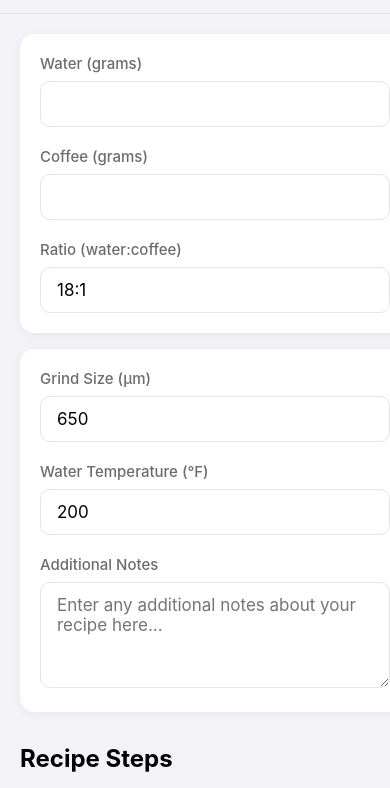
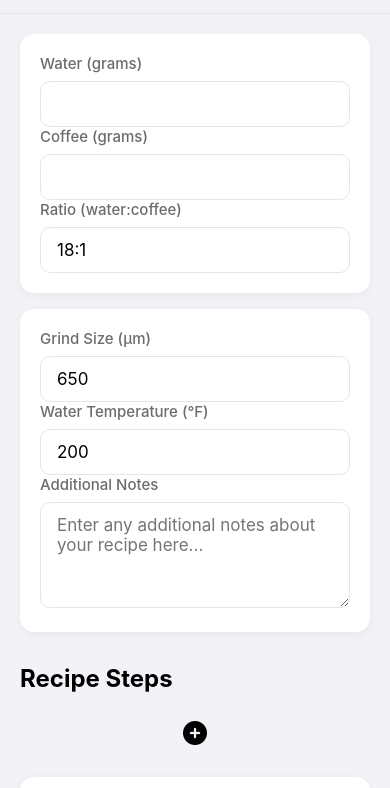
Before and after one commit to evans-mike/coffee-calc, a plain HTML site: page index.html in a window 390 px wide. Shown: the part 59-847 px from the top of the page. Drawn offline with nearby package versions, Linux system fonts and the light colour scheme.

Commit message:
style: Refactor HTML, JS, and CSS files for improved readability and consistency
- Improve readability and formatting in HTML by modifying indentation, adding line breaks, and removing unnecessary spaces
- Update `rel` attribute value in `link` tag from single quotes to double quotes in HTML
- Add placeholder value to `input` tag in HTML
- Add class attribute value to `textarea` tag in HTML
- Modify class name of `button` tag to `timer-icon` and add `title` attribute in HTML multiple times
- Change console log message in JavaScript from single quotes to double quotes for consistency
- Remove `.input-group` class from CSS file
- Make changes to mobile responsiveness of layout in CSS

```diff
--- a/index.html
+++ b/index.html
@@ -6,7 +6,10 @@
     <title>Coffee Ratio Calculator</title>
     <link rel="stylesheet" href="styles.css" />
     <script src="https://cdn.jsdelivr.net/npm/lz-string@1.4.4/libs/lz-string.min.js"></script>
-    <link rel="stylesheet" href="https://cdnjs.cloudflare.com/ajax/libs/font-awesome/6.5.1/css/all.min.css">
+    <link
+      rel="stylesheet"
+      href="https://cdnjs.cloudflare.com/ajax/libs/font-awesome/6.5.1/css/all.min.css"
+    />
   </head>
   <body>
     <div class="header-container">
@@ -26,11 +29,25 @@
       <div class="recipe-details-column">
         <div class="input-group">
           <label for="water">Water (grams)</label>
-          <input type="number" id="water" inputmode="numeric" pattern="[0-9]*" min="0" step="1" />
+          <input
+            type="number"
+            id="water"
+            inputmode="numeric"
+            pattern="[0-9]*"
+            min="0"
+            step="1"
+          />
         </div>
         <div class="input-group">
           <label for="coffee">Coffee (grams)</label>
-          <input type="number" id="coffee" inputmode="numeric" pattern="[0-9]*" min="0" step="1" />
+          <input
+            type="number"
+            id="coffee"
+            inputmode="numeric"
+            pattern="[0-9]*"
+            min="0"
+            step="1"
+          />
         </div>
         <div class="input-group">
           <label for="ratio">Ratio (water:coffee)</label>
@@ -43,15 +60,36 @@
       <div class="recipe-details-column">
         <div class="input-group">
           <label for="grind-size">Grind Size (µm)</label>
-          <input type="number" id="grind-size" min="0" step="1" value="650" placeholder="Enter grind size" class="metadata-input" />
+          <input
+            type="number"
+            id="grind-size"
+            min="0"
+            step="1"
+            value="650"
+            placeholder="Enter grind size"
+            class="metadata-input"
+          />
         </div>
         <div class="input-group">
           <label for="water-temp">Water Temperature (°F)</label>
-          <input type="number" id="water-temp" min="0" max="212" step="1" value="200" class="metadata-input" />
+          <input
+            type="number"
+            id="water-temp"
+            min="0"
+            max="212"
+            step="1"
+            value="200"
+            class="metadata-input"
+          />
         </div>
         <div class="input-group">
           <label for="additional-notes">Additional Notes</label>
-          <textarea id="additional-notes" rows="4" placeholder="Enter any additional notes about your recipe here..." class="notes-input"></textarea>
+          <textarea
+            id="additional-notes"
+            rows="4"
+            placeholder="Enter any additional notes about your recipe here..."
+            class="notes-input"
+          ></textarea>
         </div>
       </div>
     </div>
@@ -72,16 +110,34 @@
         <div id="step-indicator" class="step-indicator">Step 0 of 0</div>
       </div>
       <div class="timer-buttons">
-        <button id="prev-step" class="icon-button timer-icon" title="Previous Step" disabled>
+        <button
+          id="prev-step"
+          class="icon-button timer-icon"
+          title="Previous Step"
+          disabled
+        >
           <i class="fa-solid fa-backward-step"></i>
         </button>
-        <button id="play-pause" class="icon-button timer-icon" title="Play/Pause Timer">
+        <button
+          id="play-pause"
+          class="icon-button timer-icon"
+          title="Play/Pause Timer"
+        >
           <i class="fa-solid fa-circle-play"></i>
         </button>
-        <button id="next-step" class="icon-button timer-icon" title="Next Step" disabled>
+        <button
+          id="next-step"
+          class="icon-button timer-icon"
+          title="Next Step"
+          disabled
+        >
           <i class="fa-solid fa-forward-step"></i>
         </button>
-        <button id="reset-timer" class="icon-button timer-icon" title="Reset Timer">
+        <button
+          id="reset-timer"
+          class="icon-button timer-icon"
+          title="Reset Timer"
+        >
           <i class="fa-solid fa-rotate-right"></i>
         </button>
       </div>
--- a/main.js
+++ b/main.js
@@ -25,7 +25,7 @@ const stepIndicator = document.getElementById("step-indicator");
 
 // Reset all inputs and reload the page
 function resetAllInputs() {
-  console.log('Reset button clicked');
+  console.log("Reset button clicked");
   // Clear URL parameters
   const baseUrl = window.location.origin + window.location.pathname;
   window.location.href = baseUrl;
--- a/styles.css
+++ b/styles.css
@@ -474,8 +474,12 @@ label {
 /* Recipe Details Container */
 .recipe-details-container {
   display: flex;
+  flex-direction: row;
   gap: 24px;
   margin-bottom: 32px;
+  flex-wrap: wrap; /* Allow wrapping on smaller screens */
+  width: auto; /* Ensure it fits within the screen width */
+  box-sizing: border-box; /* Include padding and border in the element's width and height */
 }
 
 .recipe-details-column {
@@ -487,40 +491,6 @@ label {
   box-shadow: var(--card-shadow);
 }
 
-.input-group {
-  margin-bottom: 20px;
-}
-
-.input-group:last-child {
-  margin-bottom: 0;
-}
-
-.input-group label {
-  display: block;
-  color: var(--text-secondary);
-  font-size: 15px;
-  margin-bottom: 8px;
-  font-weight: 500;
-}
-
-.input-group input,
-.input-group select,
-.input-group textarea {
-  width: 100%;
-  background-color: var(--input-background);
-  border: 1px solid var(--border-color);
-  border-radius: 10px;
-  padding: 12px 16px;
-  color: var(--text-primary);
-  font-size: 17px;
-  transition: border-color 0.3s;
-}
-
-.input-group textarea {
-  resize: vertical;
-  min-height: 100px;
-}
-
 /* Mobile Responsiveness */
 @media screen and (max-width: 768px) {
   .recipe-details-container {
@@ -529,6 +499,17 @@ label {
   }
 
   .recipe-details-column {
-    width: 100%;
+    width: auto;
   }
 }
+
+/* Additional specific mobile optimizations for very small screens */
+@media screen and (max-width: 375px) {
+  .recipe-details-container {
+    padding: 0 16px; /* Add padding to fit within small screen width */
+  }
+
+  .recipe-details-column {
+    padding: 16px; /* Adjust padding for small screens */
+  }
+}
```
Lines whose indentation alone changed are shown as unchanged.
